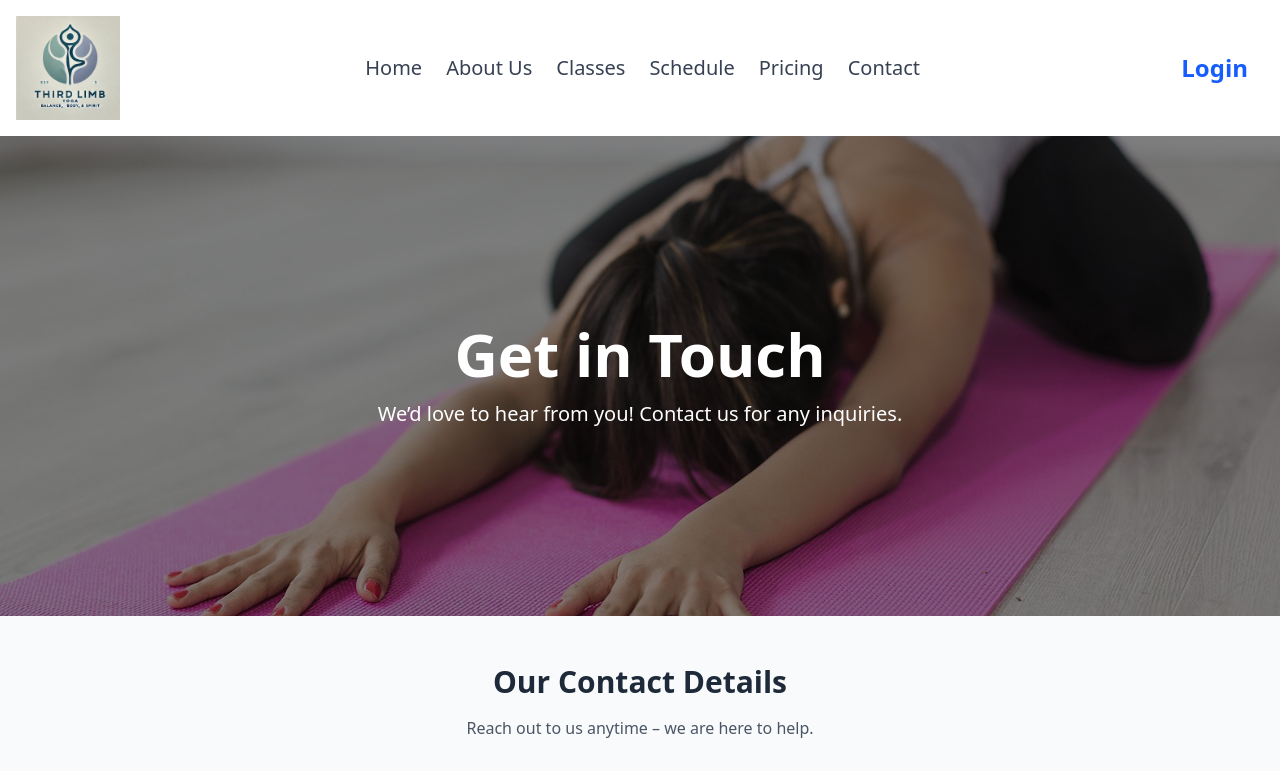
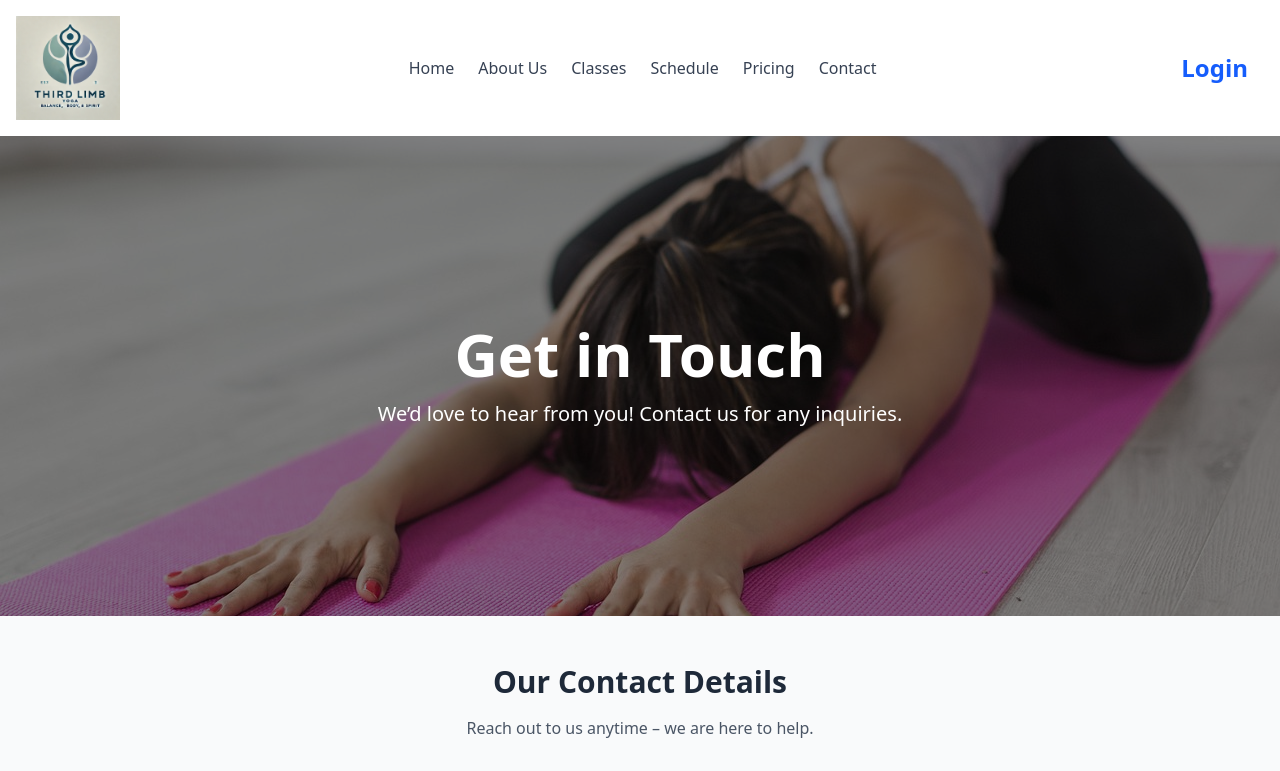
Before and after one commit to shripalp/ai-yoga-frontend, a React (Vite) app: page /contact in a window 1280 px wide. Shown: the top 771 px of the page. Built offline with nearby package versions, Linux system fonts and the light colour scheme; no server answers.

Commit message:
effects added

```diff
--- a/src/components/Footer.jsx
+++ b/src/components/Footer.jsx
@@ -26,14 +26,15 @@ const Footer = () => {
                 {/* Right: Social Media Links */}
                 <div className="flex space-x-4 mt-4 md:mt-0">
                 <a href="https://facebook.com" target="_blank" rel="noopener noreferrer">
-                        <Facebook className="h-6 w-6 hover:text-blue-400" />
+    <Facebook className="h-6 w-6 hover:text-blue-400 transition duration-300" />
 </a>
 <a href="https://instagram.com" target="_blank" rel="noopener noreferrer">
-                        <Instagram className="h-6 w-6 hover:text-pink-400" />
+    <Instagram className="h-6 w-6 hover:text-pink-400 transition duration-300" />
 </a>
 <a href="https://twitter.com" target="_blank" rel="noopener noreferrer">
-                        <Twitter className="h-6 w-6 hover:text-blue-400" />
+    <Twitter className="h-6 w-6 hover:text-blue-400 transition duration-300" />
 </a>
+
                 </div>
             </div>
 
--- a/src/components/Navbar.jsx
+++ b/src/components/Navbar.jsx
@@ -28,13 +28,14 @@ const Navbar = () => {
 
                 {/* Center: Desktop Navigation Links */}
                 <ul className="hidden md:flex space-x-6">
-                    <li><Link to="/" className="text-gray-700 hover:text-blue-600 text-xl">Home</Link></li>
-                    <li><Link to="/about" className="text-gray-700 hover:text-blue-600 text-xl">About Us</Link></li>
-                    <li><Link to="/classes" className="text-gray-700 hover:text-blue-600 text-xl">Classes</Link></li>
-                    <li><Link to="/schedule" className="text-gray-700 hover:text-blue-600 text-xl">Schedule</Link></li>
-                    <li><Link to="/pricing" className="text-gray-700 hover:text-blue-600 text-xl">Pricing</Link></li>
-                    <li><Link to="/contact" className="text-gray-700 hover:text-blue-600 text-xl">Contact</Link></li>
-                </ul>
+    <li><Link to="/" className="text-gray-700 hover:text-blue-600 transition duration-300">Home</Link></li>
+    <li><Link to="/about" className="text-gray-700 hover:text-blue-600 transition duration-300">About Us</Link></li>
+    <li><Link to="/classes" className="text-gray-700 hover:text-blue-600 transition duration-300">Classes</Link></li>
+    <li><Link to="/schedule" className="text-gray-700 hover:text-blue-600 transition duration-300">Schedule</Link></li>
+    <li><Link to="/pricing" className="text-gray-700 hover:text-blue-600 transition duration-300">Pricing</Link></li>
+    <li><Link to="/contact" className="text-gray-700 hover:text-blue-600 transition duration-300">Contact</Link></li>
+</ul>
+
 
                 {/* Mobile Menu Button */}
                 <div className="md:hidden">
--- a/src/pages/Contact.jsx
+++ b/src/pages/Contact.jsx
@@ -12,9 +12,14 @@ const Contact = () => {
 
     const handleSubmit = (e) => {
         e.preventDefault();
+        if (!formData.name || !formData.email || !formData.message) {
+            alert("Please fill in all fields.");
+            return;
+        }
         alert("Message sent! We will get back to you soon.");
         setFormData({ name: "", email: "", message: "" });
     };
+
 
     return (
         <div className="bg-gray-50 min-h-screen">
--- a/src/pages/Schedule.jsx
+++ b/src/pages/Schedule.jsx
@@ -47,9 +47,11 @@ const Schedule = () => {
                         key={type}
                         variant={selectedClass === type ? "default" : "outline"}
                         onClick={() => setSelectedClass(type)}
+                        className="transition duration-300 hover:bg-blue-500 hover:text-white"
                     >
                         {type}
                     </Button>
+
                     ))}
                 </div>
             </div>
```
Lines whose indentation alone changed are shown as unchanged.
